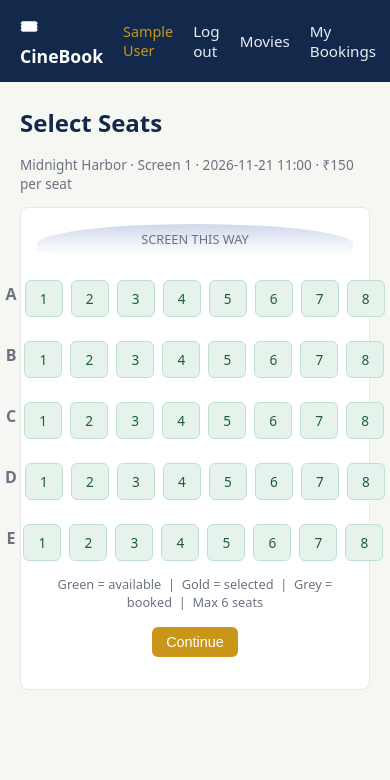
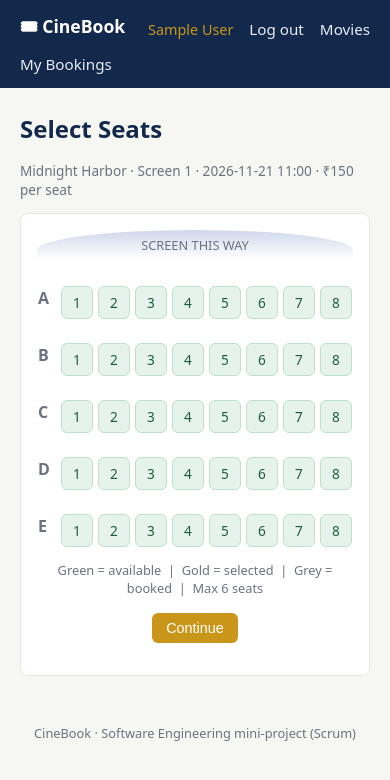
Before and after one commit to rajkarunadasan/movie-ticket-booking, a Flask app: page /shows/1/seats in a window 390 px wide. Shown: the top 780 px of the page. Run offline with Flask 3, Linux system fonts and the light colour scheme; the visitor is signed in with stand-in values (Sample User, id 1); data comes from the database, SQL or seed files in the repository; data that the repository does not hold is empty.

Commit message:
Improve UI: responsive layout for phones, hover states and footer

```diff
--- a/app/static/style.css
+++ b/app/static/style.css
@@ -42,3 +42,15 @@ th { background:#fafaf8; color:var(--muted); font-size:.78rem; text-transform:up
 .legend { text-align:center; font-size:.8rem; color:var(--muted); margin:10px 0 16px; }
 .ticket { background:#fff; border:2px dashed var(--gold); border-radius:10px; padding:22px; max-width:520px; }
 .ticket .ref { font-family:ui-monospace,monospace; font-size:1.3rem; color:var(--navy); letter-spacing:2px; }
+
+/* Sprint 4: responsive layout and polish */
+.btn:hover { opacity:.9; }
+.card { transition:box-shadow .15s; }
+.grid .card:hover { box-shadow:0 4px 14px rgba(19,41,75,.12); }
+footer { text-align:center; color:var(--muted); font-size:.8rem; padding:24px 0; }
+@media (max-width:600px) {
+  nav { flex-wrap:wrap; gap:10px 16px; }
+  .seat span { width:32px; padding:6px 0; }
+  .seatrow { gap:5px; }
+  table { font-size:.85rem; }
+}
--- a/app/templates/base.html
+++ b/app/templates/base.html
@@ -22,5 +22,6 @@
   {% endfor %}
   {% block content %}{% endblock %}
 </main>
+<footer>CineBook &middot; Software Engineering mini-project (Scrum)</footer>
 </body>
 </html>
```
